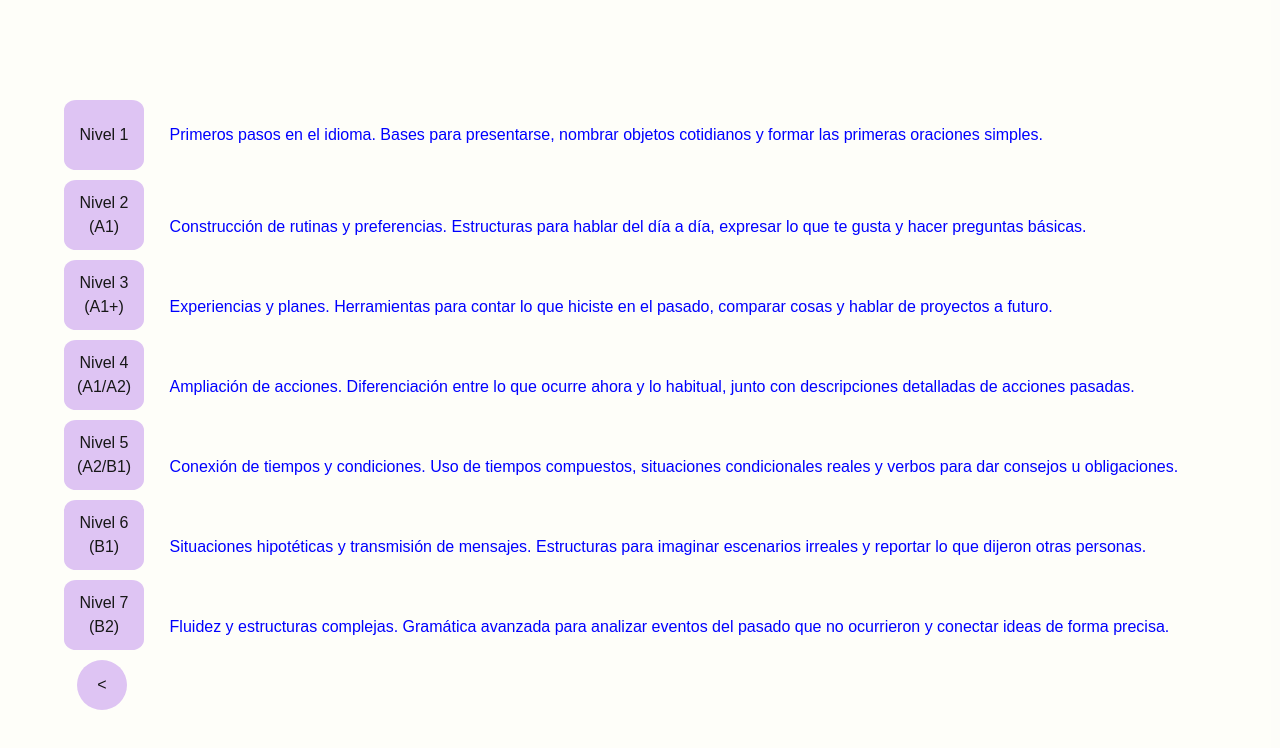
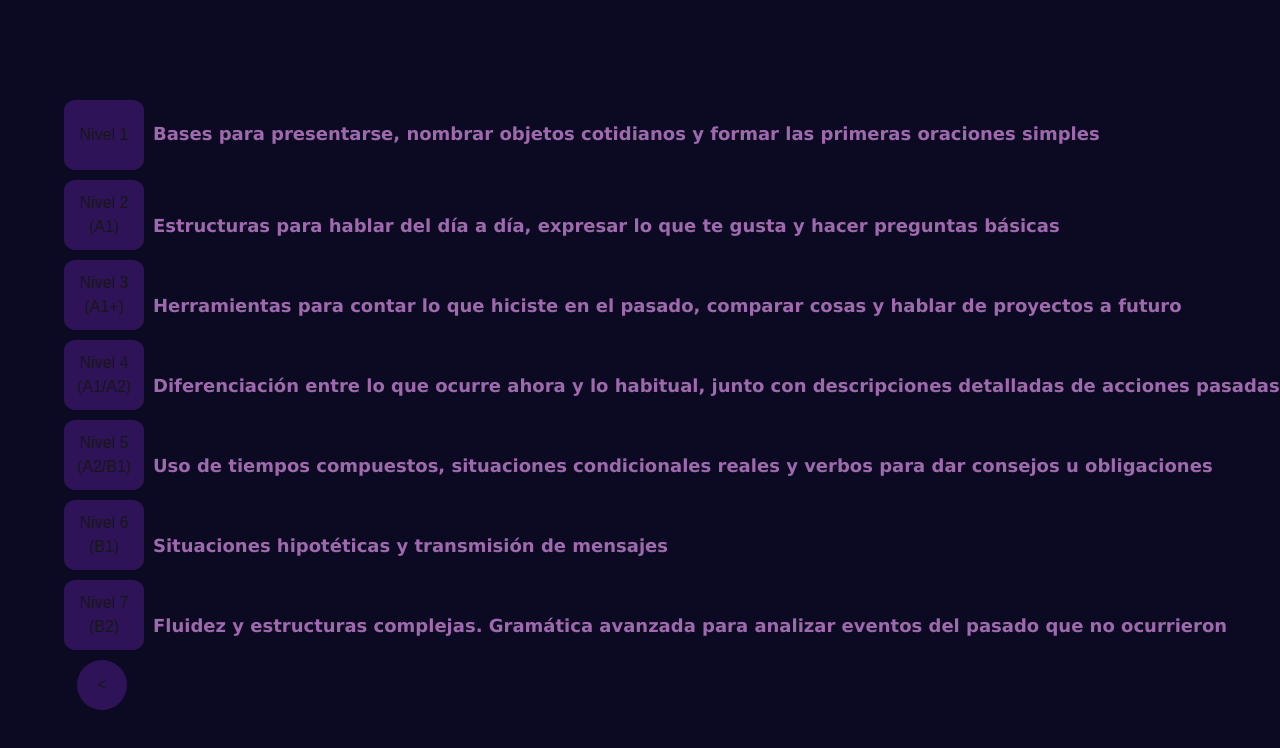
Before and after one commit to Gonzalocapelari/english_repo, a Next.js app: page /teoria in a window 1280 px wide. Shown: the top 748 px of the page. Built offline with nearby package versions, Linux system fonts and the light colour scheme.

Commit message:
Modificacion radical del css tanto de Campo, categorias, y la página principal. (actualización visual)

```diff
--- a/app/page.tsx
+++ b/app/page.tsx
@@ -1,13 +1,13 @@
 "use client";
 import Image from "next/image";
 import Categoria from "@/app/componentes/categoria";
-import Teoria from "@/app/teoria";
+/* import Teoria from "@/app/teoria"; */
 import "./styles/app.css"
 import Ojos from "@/app/componentes/ojos";
 export default function Inicio() {
   return (
 
-    <main claseName="mainprincipal">      <h1 className='titulo'>-EnglishRepo-</h1>
+    <main className="mainprincipal">      <h1 className='titulo'>-EnglishRepo-</h1>
 <div className='claseMain'>
 
 <Categoria t="Teoria" path="/teoria" />
--- a/app/styles/botonLink.css
+++ b/app/styles/botonLink.css
@@ -1,5 +1,5 @@
 .botonLink{
-    color: rgb(78, 78, 210);
+    color: rgb(219, 219, 253);
     transition: color 0.1s ease-in;
     /* border: 1px solid transparent;
     border-radius: 50%;
@@ -7,7 +7,7 @@
     transition: background-color 0,3 ease;
 }
 .botonLink:hover{
-     color: rgb(7, 7, 77);
-     background-color: rgba(137, 43, 226, 0.28);
+     color: rgb(250, 250, 250);
+     background-color: rgba(186, 131, 236, 0.28);
     /* border: 1px solid rgba(255, 0, 0, 0.995); */
 }
--- a/app/styles/campo.css
+++ b/app/styles/campo.css
@@ -13,19 +13,22 @@ margin-left: 5%;
     background-color: rgba(163, 90, 233, 0.28);
 }
 .paquete{
-    transition: background-color 1s ease;
+    transition: background-color 0.8 ease-in-out;
     z-index: -10;
     margin-top: 10px;
 
 }
 .paquete:hover{
-    background-color: rgba(221, 127, 255, 0.137);
+    background-color: rgba(137, 43, 226, 0.28);
 }
 .desc{
-    margin-left: 2%;
+    margin-left: 0.7%;
     display: inline-block;
-    color:blue;
-    font-size: bold;
+    color:rgb(159, 105, 173);
+    font-family:Verdana, Geneva, Tahoma, sans-serif;
+    font-weight:bold;
+    font-size:large;
+/*     font-style:normal; */
 }
 .claseLista {
 margin-left: 15%;
--- a/app/styles/teoria.css
+++ b/app/styles/teoria.css
@@ -1,7 +1,8 @@
 .mainteoria{
-    background-color: rgba(245, 245, 220, 0.175);
+/*     background-color: rgba(245, 245, 220, 0.175); */
     min-height: 100vh;
     justify-content: center;
     align-items: center;
     align-content: center;
+    background-color: rgb(12, 10, 34);
 }
--- a/app/teoria/page.tsx
+++ b/app/teoria/page.tsx
@@ -9,41 +9,41 @@ export default function Teoria() {
   const datosCampos = [
     {
       recurso: "Nivel 1",
-      descripcion: "Primeros pasos en el idioma. Bases para presentarse, nombrar objetos cotidianos y formar las primeras oraciones simples.",
+      descripcion: "Bases para presentarse, nombrar objetos cotidianos y formar las primeras oraciones simples",
       nomlink1: "Verbo To Be", dirlink1: "/teoria/nivel1/link1",
       nomlink2: "Saludos", dirlink2: "/teoria/nivel1/saludos",
       // Puedes agregar nomlink3, dirlink3, hasta el 5 según necesites
     },
     {
       recurso: "Nivel 2 (A1)",
-      descripcion: "Construcción de rutinas y preferencias. Estructuras para hablar del día a día, expresar lo que te gusta y hacer preguntas básicas.",
+      descripcion: "Estructuras para hablar del día a día, expresar lo que te gusta y hacer preguntas básicas",
       nomlink1: "Presente Simple", dirlink1: "/teoria/nivel2/presente",
       nomlink2: "Rutinas", dirlink2: "/teoria/nivel2/rutinas",
     },
     {
       recurso: "Nivel 3 (A1+)",
-      descripcion: "Experiencias y planes. Herramientas para contar lo que hiciste en el pasado, comparar cosas y hablar de proyectos a futuro.",
+      descripcion: "Herramientas para contar lo que hiciste en el pasado, comparar cosas y hablar de proyectos a futuro",
       nomlink1: "Pasado Simple", dirlink1: "/teoria/nivel3/pasado",
       nomlink2: "Futuro", dirlink2: "/teoria/nivel3/futuro",
     },
     {
       recurso: "Nivel 4 (A1/A2)",
-      descripcion: "Ampliación de acciones. Diferenciación entre lo que ocurre ahora y lo habitual, junto con descripciones detalladas de acciones pasadas.",
+      descripcion: "Diferenciación entre lo que ocurre ahora y lo habitual, junto con descripciones detalladas de acciones pasadas",
       nomlink1: "Presente Continuo", dirlink1: "/teoria/nivel4/presente-continuo",
     },
     {
       recurso: "Nivel 5 (A2/B1)",
-      descripcion: "Conexión de tiempos y condiciones. Uso de tiempos compuestos, situaciones condicionales reales y verbos para dar consejos u obligaciones.",
+      descripcion: "Uso de tiempos compuestos, situaciones condicionales reales y verbos para dar consejos u obligaciones",
       nomlink1: "Condicional 1", dirlink1: "/teoria/nivel5/condicional1",
     },
     {
       recurso: "Nivel 6 (B1)",
-      descripcion: "Situaciones hipotéticas y transmisión de mensajes. Estructuras para imaginar escenarios irreales y reportar lo que dijeron otras personas.",
+      descripcion: "Situaciones hipotéticas y transmisión de mensajes",
       nomlink1: "Reported Speech", dirlink1: "/teoria/nivel6/reported-speech",
     },
     {
       recurso: "Nivel 7 (B2)",
-      descripcion: "Fluidez y estructuras complejas. Gramática avanzada para analizar eventos del pasado que no ocurrieron y conectar ideas de forma precisa.",
+      descripcion: "Fluidez y estructuras complejas. Gramática avanzada para analizar eventos del pasado que no ocurrieron",
       nomlink1: "Tiempos Perfectos", dirlink1: "/teoria/nivel7/perfectos",
     }
   ];
```
Also changed, not shown: app/styles/app.css (+33 -9 lines), 1 other file (tests, documents, lock files or other folders).
